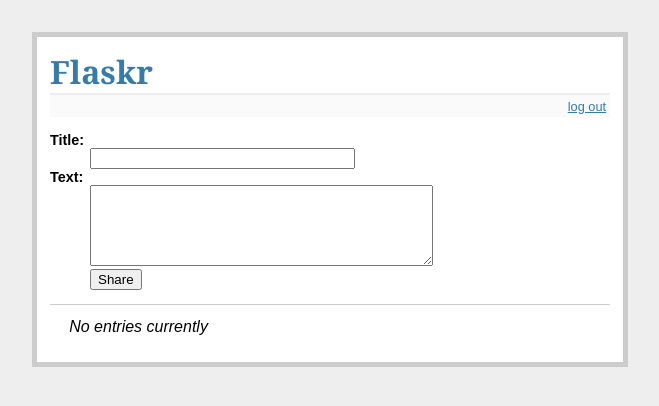
After one commit to tuipopenoe/Python_Projects, a Flask app: template flaskr/templates/show_entries.html in a window 1280 px wide. The commit adds this page. Shown: the top 406 px of the page, without its empty margins (310-969 px from the left). Run offline with Flask 2, Linux system fonts and the light colour scheme; the template is opened without the code that fills it, so the values that code supplies are empty; the visitor is signed in with stand-in values (Sample User, id 1).

Commit message:
flaskr updates

```diff
--- a/flaskr/flaskr.py
+++ b/flaskr/flaskr.py
@@ -56,7 +56,7 @@ def show_entries():
 
 @app.route('/add', methods=['POST'])
 def add_entry():
-    if not session.get('logged_in')
+    if not session.get('logged_in'):
         abort(401)
     g.db.execute('insert into entries (title, text) values (?, ?)',
         [request.form['title'], request.form['text']])
--- /dev/null
+++ b/flaskr/static/style.css
@@ -0,0 +1,18 @@
+body            { font-family: sans-serif; background: #eee;}
+a, h1, h2       { color: #377ba8; }
+h1, h2          { font-family: 'Georgia', serif; margin: 0; }
+h1              { border-bottom: 2px solid #eee; }
+h2              { font-size: 1.2em; }
+
+.page           { margin: 2em auto; width: 35em; border: 5px solid #ccc;
+                  padding: 0.8em; background: white; }
+.entries        { list-style: none; margin: 0; padding: 0; }
+.entries li     { margin: 0.8em 1.2em; }
+.entries li h2  { margin-left: -1em; }
+.add-entry      { font-size: 0.9em; border-bottom: 1px solid #ccc; }
+.add-entry dl   { font-weight: bold; }
+.metanav        { text-align: right; font-size: 0.8em; padding: 0.3em;
+                  margin-bottom: 1em; background: #fafafa; }
+.flash          { background: #cee5f5; padding: 0.5em;
+                  border: 1px solid #aacbe2; }
+.error          { background: #f0d6d6; padding: 0.5em; }
--- a/flaskr/templates/layout.html
+++ b/flaskr/templates/layout.html
@@ -4,14 +4,14 @@
 <div class=page>
     <h1>Flaskr</h1>
     <div class=metanav>
-    {% if not session.logged in %}
+    {% if not session.logged_in %}
         <a href="{{ url_for('login') }}">log in</a>
     {% else %}
         <a href="{{ url_for('logout') }}">log out</a>
     {% endif %}
     </div>
     {% for message in get_flashed_messages() %}
-        <div class=flash>{{message}}</div>
+        <div class=flash>{{ message }}</div>
     {% endfor %}
     {% block body %}{% endblock %}
 </div>
--- /dev/null
+++ b/flaskr/templates/show_entries.html
@@ -0,0 +1,21 @@
+{% extends "layout.html" %}
+{% block body %}
+    {% if session.logged_in %}
+        <form action="{{ url_for('add_entry') }}" method=post class=add-entry>
+            <dl>
+                <dt>Title:
+                <dd><input type=text size=30 name=title>
+                <dt>Text:
+                <dd><textarea name=text rows=5 cols=40></textarea>
+                <dd><input type=submit value=Share>
+            </dl>
+        </form>
+    {% endif %}
+    <ul class=entries>
+    {% for entry in entries %}
+        <li><h2>{{ entry.title }}</h2>{{ entry.text|safe }}
+    {% else %}
+        <li><em>No entries currently</em>
+    {% endfor %}
+    </ul>
+{% endblock %}
```
Also changed, not shown: flaskr/templates/login.html (added, +14 -0 lines), 1 other file.
